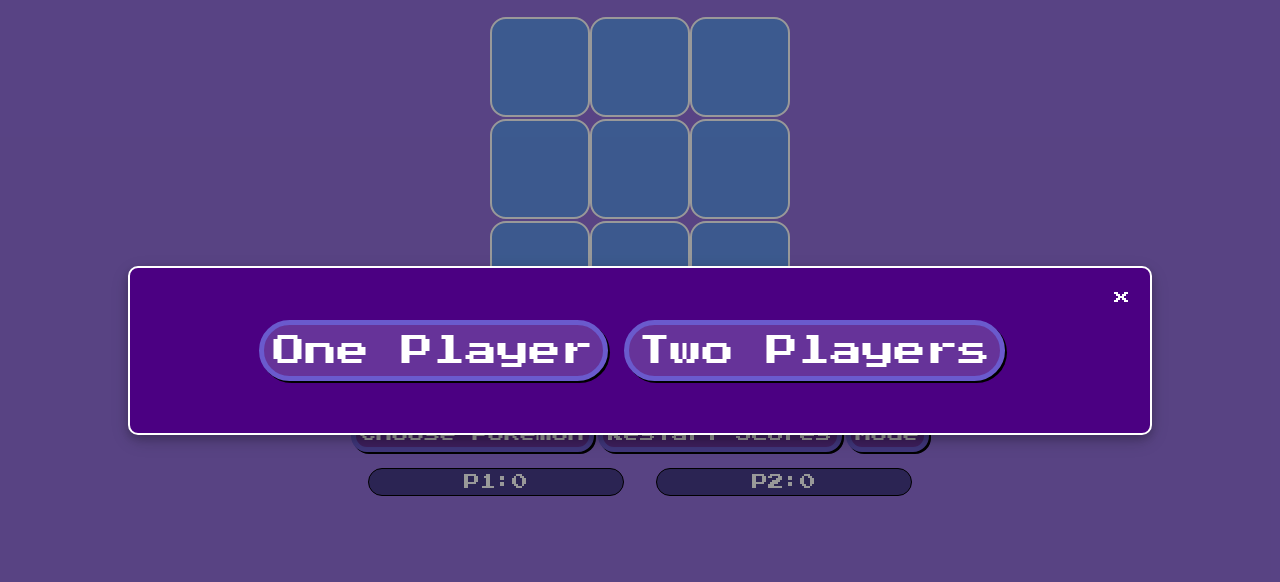
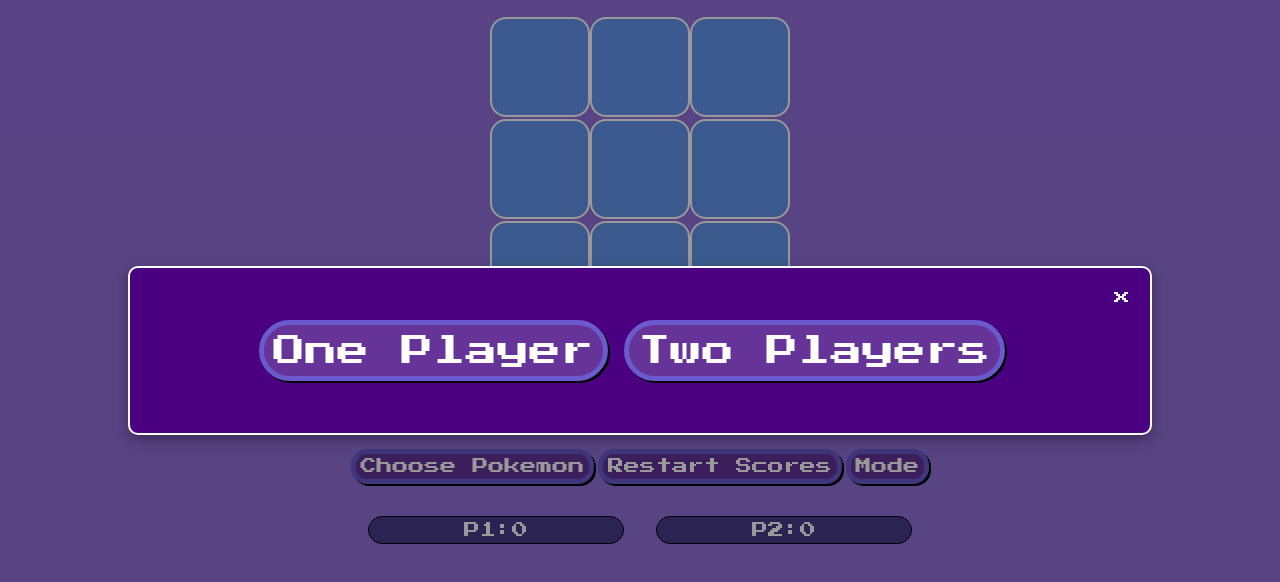
Before and after one commit to hanernlee/WDI-PROJECT-1-Bit-Tac-Toe, a plain HTML site: page index.html in a window 1280 px wide. Shown: the part 118-700 px from the top of the page. Drawn offline with Linux system fonts and the light colour scheme.

Commit message:
edited css

```diff
--- a/style.css
+++ b/style.css
@@ -71,7 +71,7 @@ td {
 }
 
 #newGame {
-  margin-top: 0.5em;
+  margin-top: 1em;
   font-size:2em;
   background-color: mediumslateblue;
   color:white;
@@ -84,7 +84,7 @@ td {
 }
 
 #avatar, #restart, #game {
-  margin-top: 1em;
+  margin-top: 2em;
   font-size:1em;
   background-color: #663399;
   color:white;
@@ -157,7 +157,7 @@ td {
   width: 50%;
   margin: 0 auto;
   text-align:center;
-  margin-top: 1em;
+  margin-top: 2em;
   font-family: 'Press Start 2P', cursive;
 }
 
```
